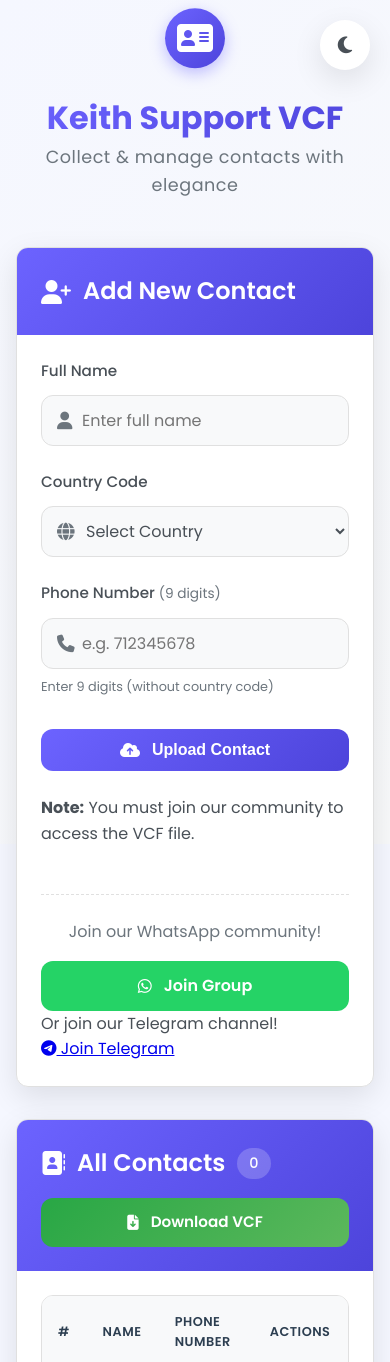
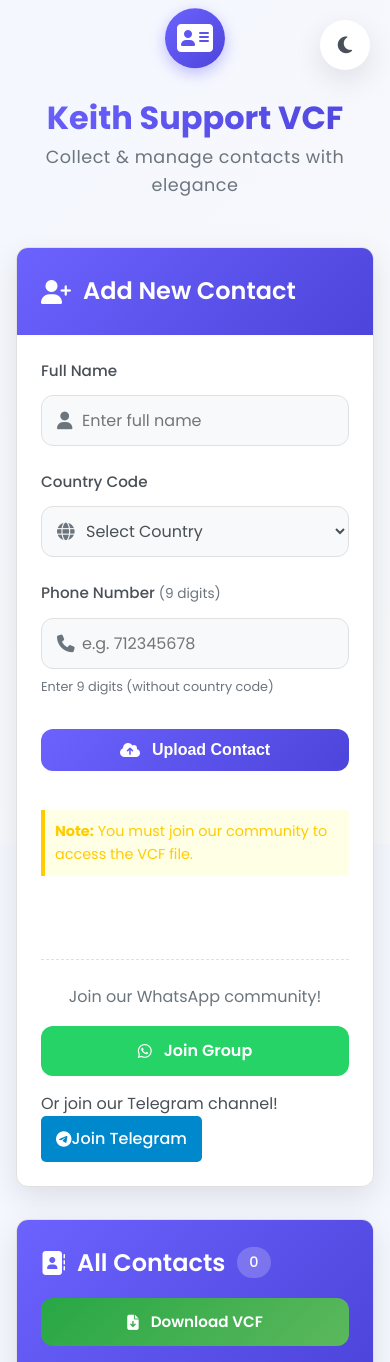
Before and after one commit to Teddytech1/vcf9, a website: page public/index.html in a window 390 px wide. Shown: the top 1362 px of the page. Drawn offline with Linux system fonts and the light colour scheme; no server answers.

Commit message:
Update style.css

```diff
--- a/public/style.css
+++ b/public/style.css
@@ -566,6 +566,47 @@
     padding: 1.5rem;
   }
 
+  .join-notice {
+  background-color: rgba(255, 255, 0, 0.1);
+  border-left: 4px solid #ffcc00;
+  padding: 10px;
+  margin: 15px 0;
+  border-radius: 0 4px 4px 0;
+}
+
+.join-notice p {
+  margin: 0;
+  color: #ffcc00;
+  font-size: 0.9rem;
+}
+
+.community-links {
+  margin-top: 20px;
+}
+
+.telegram-cta {
+  margin-top: 15px;
+}
+
+.telegram-btn {
+  display: inline-flex;
+  align-items: center;
+  justify-content: center;
+  background-color: #0088cc;
+  color: white;
+  padding: 10px 15px;
+  border-radius: 5px;
+  text-decoration: none;
+  font-weight: 500;
+  transition: all 0.3s ease;
+  position: relative;
+  overflow: hidden;
+}
+
+.telegram-btn:hover {
+  background-color: #0077b5;
+  transform: translateY(-2px);
+}
   .logo {
     flex-direction: column;
     text-align: center;
```
